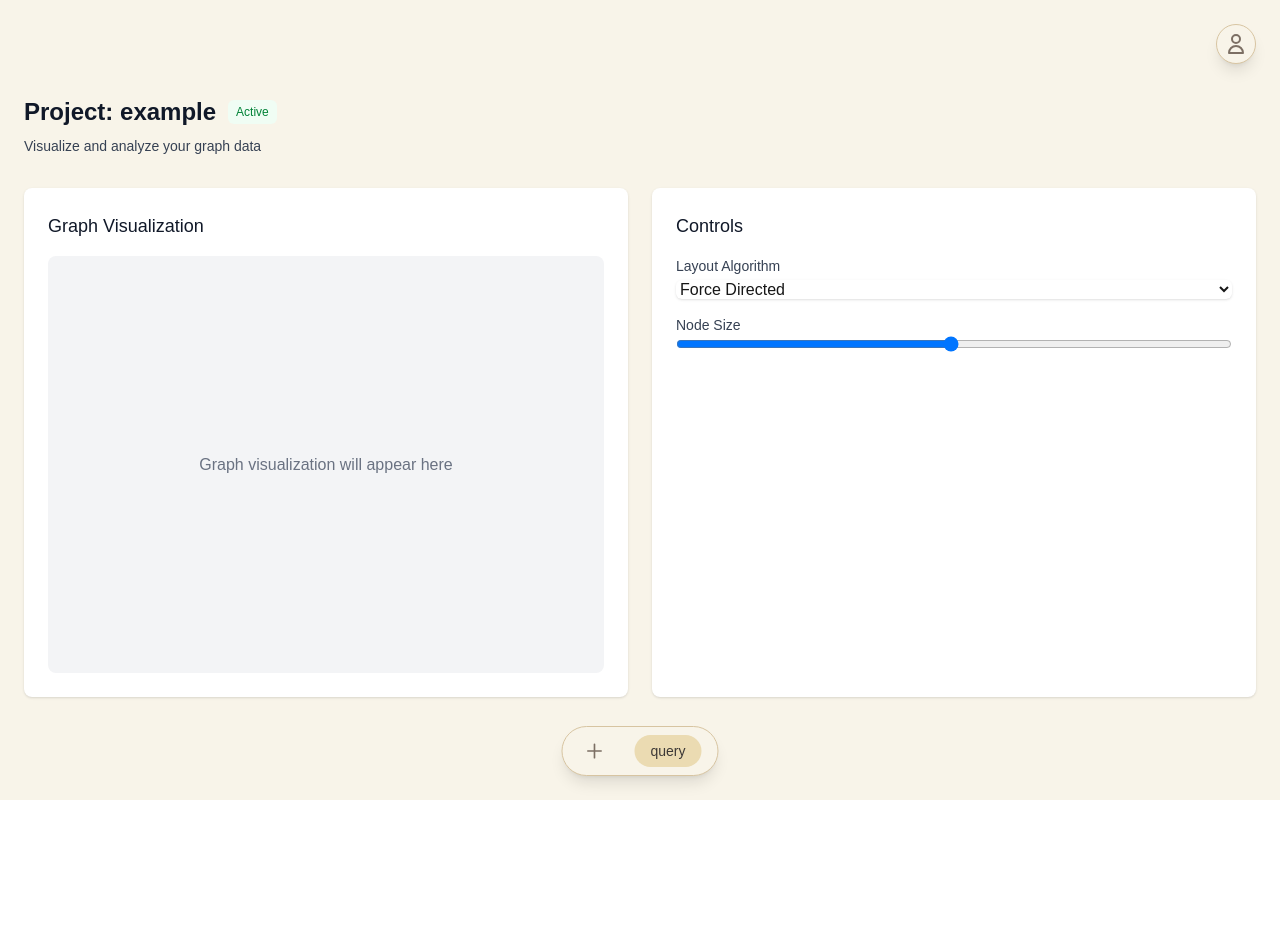
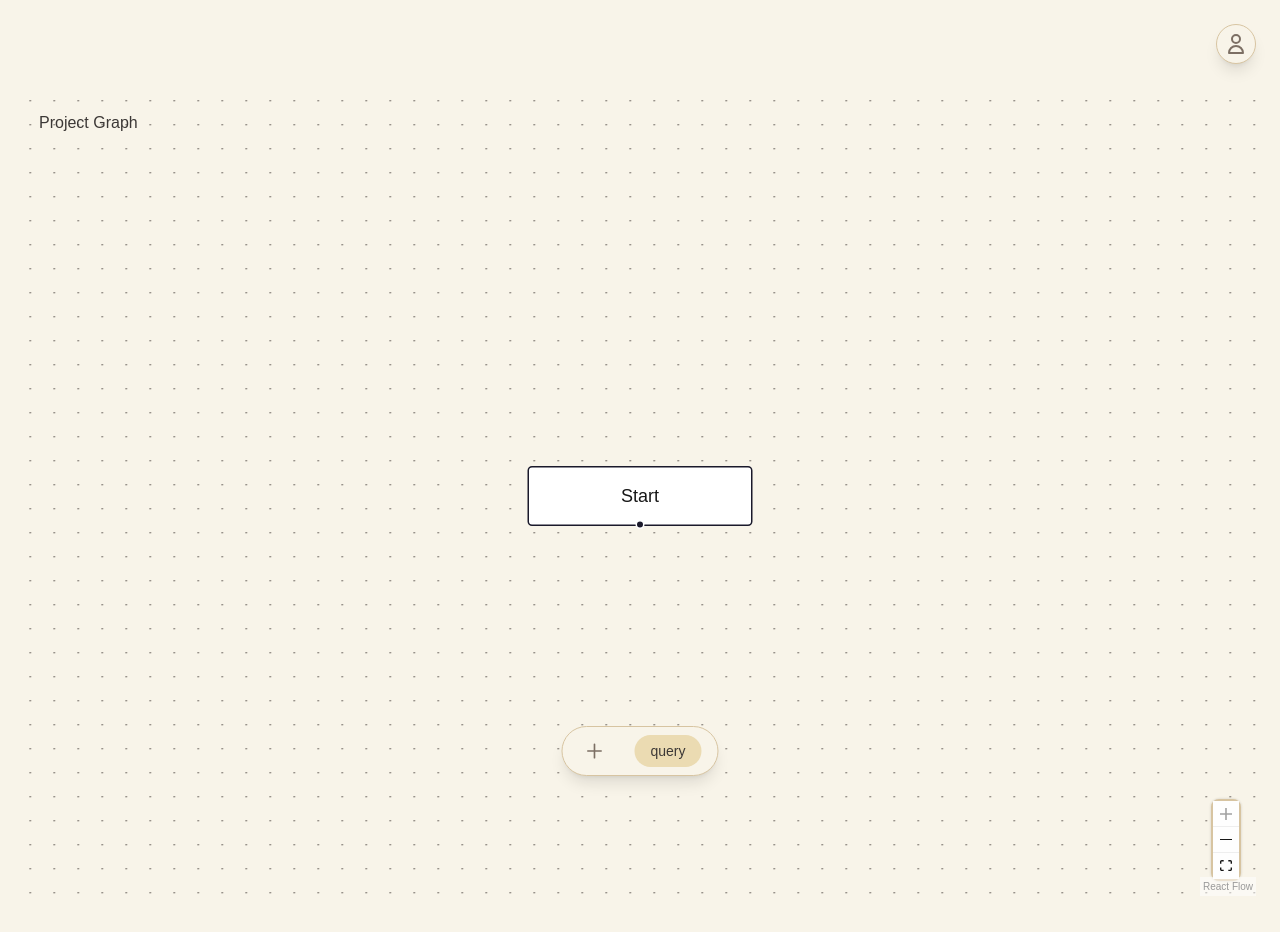
Before and after one commit to boopdotpng/graphchat, a Next.js app: page /projects/example in a window 1280 px wide. Shown: the top 932 px of the page. Before the commit the page ends 800 px from the top, so only its background shows below. Built offline with nearby package versions, Linux system fonts and the light colour scheme.

Commit message:
fix: improve layout and z-index issues in projects view

```diff
--- a/src/app/components/ProfileButton.tsx
+++ b/src/app/components/ProfileButton.tsx
@@ -11,7 +11,7 @@ export default function ProfileButton({ className = '' }: ProfileButtonProps) {
   const [isOpen, setIsOpen] = useState(false);
 
   return (
-    <div className={`fixed top-6 right-6 ${className}`}>
+    <div className={`fixed top-6 right-6 z-50 ${className}`}>
       <button
         onClick={() => setIsOpen(!isOpen)}
         className="w-10 h-10 rounded-full bg-[#f8f4e9] dark:bg-[#32302f] border border-[#d7c4a1] dark:border-[#504945] shadow-lg flex items-center justify-center hover:bg-[#ebdbb2] dark:hover:bg-[#3c3836] transition-colors"
--- a/src/app/projects/[id]/page.tsx
+++ b/src/app/projects/[id]/page.tsx
@@ -1,70 +1,62 @@
-interface ProjectPageProps {
-  params: {
-    id: string;
-  };
-}
+'use client';
 
-export default function ProjectPage({ params }: ProjectPageProps) {
+import { useCallback } from 'react';
+import {
+  ReactFlow,
+  Node,
+  Edge,
+  Background,
+  Controls,
+  useNodesState,
+  useEdgesState,
+  addEdge,
+  Panel,
+} from '@xyflow/react';
+import '@xyflow/react/dist/style.css';
+
+const initialNodes: Node[] = [
+  {
+    id: 'start',
+    position: { x: 100, y: 300 },
+    data: { label: 'Start' },
+    type: 'input',
+  },
+];
+
+const initialEdges: Edge[] = [];
+
+export default function ProjectPage() {
+  const [nodes, setNodes, onNodesChange] = useNodesState(initialNodes);
+  const [edges, setEdges, onEdgesChange] = useEdgesState(initialEdges);
+
+  const onConnect = useCallback((params: any) => {
+    setEdges((eds) => addEdge(params, eds));
+  }, [setEdges]);
+
   return (
-    <div>
-      <div className="sm:flex sm:items-center">
-        <div className="sm:flex-auto">
-          <div className="flex items-center gap-x-3">
-            <h1 className="text-2xl font-semibold text-gray-900 dark:text-white">
-              Project: {params.id}
-            </h1>
-            <span className="inline-flex items-center rounded-md bg-green-50 dark:bg-green-900 px-2 py-1 text-xs font-medium text-green-700 dark:text-green-100">
-              Active
-            </span>
-          </div>
-          <p className="mt-2 text-sm text-gray-700 dark:text-gray-300">
-            Visualize and analyze your graph data
-          </p>
-        </div>
-      </div>
-
-      <div className="mt-8 grid grid-cols-1 gap-6 lg:grid-cols-2">
-        {/* Graph Visualization Panel */}
-        <div className="bg-white dark:bg-gray-800 shadow rounded-lg p-6">
-          <h2 className="text-lg font-medium text-gray-900 dark:text-white mb-4">
-            Graph Visualization
-          </h2>
-          <div className="aspect-[4/3] bg-gray-100 dark:bg-gray-700 rounded-lg flex items-center justify-center">
-            <p className="text-gray-500 dark:text-gray-400">Graph visualization will appear here</p>
-          </div>
-        </div>
-
-        {/* Controls Panel */}
-        <div className="bg-white dark:bg-gray-800 shadow rounded-lg p-6">
-          <h2 className="text-lg font-medium text-gray-900 dark:text-white mb-4">
-            Controls
-          </h2>
-          <div className="space-y-4">
-            <div>
-              <label className="block text-sm font-medium text-gray-700 dark:text-gray-300">
-                Layout Algorithm
-              </label>
-              <select className="mt-1 block w-full rounded-md border-gray-300 dark:border-gray-600 dark:bg-gray-700 shadow-sm focus:border-indigo-500 focus:ring-indigo-500">
-                <option>Force Directed</option>
-                <option>Circular</option>
-                <option>Hierarchical</option>
-              </select>
-            </div>
-            <div>
-              <label className="block text-sm font-medium text-gray-700 dark:text-gray-300">
-                Node Size
-              </label>
-              <input
-                type="range"
-                className="w-full"
-                min="1"
-                max="100"
-                defaultValue="50"
-              />
-            </div>
-          </div>
-        </div>
-      </div>
+    <div className="w-full h-full bg-[#f8f4e9] dark:bg-[#32302f]">
+      <ReactFlow
+        nodes={nodes}
+        edges={edges}
+        onNodesChange={onNodesChange}
+        onEdgesChange={onEdgesChange}
+        onConnect={onConnect}
+        fitView
+        className="w-full h-full"
+        minZoom={0.1}
+        maxZoom={1.5}
+        defaultViewport={{ x: 0, y: 0, zoom: 1 }}
+      >
+        <Background color="#504945" gap={16} />
+        <Controls
+          className="bg-[#ebdbb2] dark:bg-[#3c3836] border-2 border-[#d7c4a1] dark:border-[#504945] rounded-lg"
+          position="bottom-right"
+          showInteractive={false}
+        />
+        <Panel position="top-left" className="font-medium text-[#3c3836] dark:text-[#ebdbb2]">
+          Project Graph
+        </Panel>
+      </ReactFlow>
     </div>
   );
 }
--- a/src/app/projects/layout.tsx
+++ b/src/app/projects/layout.tsx
@@ -9,9 +9,11 @@ export default function ProjectsLayout({
   children: React.ReactNode;
 }) {
   return (
-    <div className="relative">
+    <div className="relative h-screen w-full overflow-hidden">
       <ProfileButton />
-      {children}
+      <main className="h-full w-full">
+        {children}
+      </main>
       <NavigationPill />
     </div>
   );
--- a/src/app/projects/page.tsx
+++ b/src/app/projects/page.tsx
@@ -1,46 +1,51 @@
+import Project from '../components/Project';
+
+const placeholderProjects = [
+  {
+    id: 'knowledge-graph-analysis',
+    title: "Knowledge Graph Analysis",
+    summary: "A comprehensive analysis of semantic relationships in academic papers using graph-based approaches.",
+    nodeCount: 156,
+    dateModified: "Mar 15, 2024"
+  },
+  {
+    id: 'social-network-visualization',
+    title: "Social Network Visualization",
+    summary: "Interactive visualization of social connections and community structures within a large network.",
+    nodeCount: 89,
+    dateModified: "Mar 10, 2024"
+  },
+  {
+    id: 'citation-network',
+    title: "Citation Network",
+    summary: "Analysis of citation patterns and influential papers in the field of machine learning.",
+    nodeCount: 234,
+    dateModified: "Mar 5, 2024"
+  },
+  {
+    id: 'protein-interaction-network',
+    title: "Protein Interaction Network",
+    summary: "Mapping and analysis of protein-protein interactions in cellular pathways.",
+    nodeCount: 412,
+    dateModified: "Feb 28, 2024"
+  }
+];
+
 export default function ProjectsPage() {
   return (
-    <div>
-      <div className="sm:flex sm:items-center">
-        <div className="sm:flex-auto">
-          <h1 className="text-2xl font-semibold text-gray-900 dark:text-white">Projects</h1>
-          <p className="mt-2 text-sm text-gray-700 dark:text-gray-300">
-            A list of all your graph visualization projects
-          </p>
-        </div>
-        <div className="mt-4 sm:mt-0 sm:ml-16 sm:flex-none">
-          <button
-            type="button"
-            className="inline-flex items-center justify-center rounded-md border border-transparent bg-indigo-600 px-4 py-2 text-sm font-medium text-white shadow-sm hover:bg-indigo-700 focus:outline-none focus:ring-2 focus:ring-indigo-500 focus:ring-offset-2 sm:w-auto"
-          >
-            New Project
-          </button>
-        </div>
-      </div>
-
-      <div className="mt-8 overflow-hidden bg-white dark:bg-gray-800 shadow rounded-lg">
-        <ul role="list" className="divide-y divide-gray-200 dark:divide-gray-700">
-          {/* Example project - we'll make this dynamic later */}
-          <li className="p-4 hover:bg-gray-50 dark:hover:bg-gray-700">
-            <a href="/projects/example" className="block">
-              <div className="flex items-center justify-between">
-                <p className="truncate text-sm font-medium text-indigo-600 dark:text-indigo-400">
-                  Example Project
-                </p>
-                <div className="ml-2 flex flex-shrink-0">
-                  <p className="inline-flex rounded-full bg-green-100 dark:bg-green-800 px-2 text-xs font-semibold leading-5 text-green-800 dark:text-green-100">
-                    Active
-                  </p>
-                </div>
-              </div>
-              <div className="mt-2">
-                <p className="text-sm text-gray-600 dark:text-gray-300">
-                  A sample graph visualization project
-                </p>
-              </div>
-            </a>
-          </li>
-        </ul>
+    <div className="container mx-auto px-4 py-6 h-full overflow-auto">
+      <h1 className="text-3xl font-bold text-[#3c3836] dark:text-[#ebdbb2] mb-6">Projects</h1>
+      <div className="grid grid-cols-1 md:grid-cols-2 lg:grid-cols-3 gap-6">
+        {placeholderProjects.map((project) => (
+          <Project
+            key={project.id}
+            id={project.id}
+            title={project.title}
+            summary={project.summary}
+            nodeCount={project.nodeCount}
+            dateModified={project.dateModified}
+          />
+        ))}
       </div>
     </div>
   );
```
